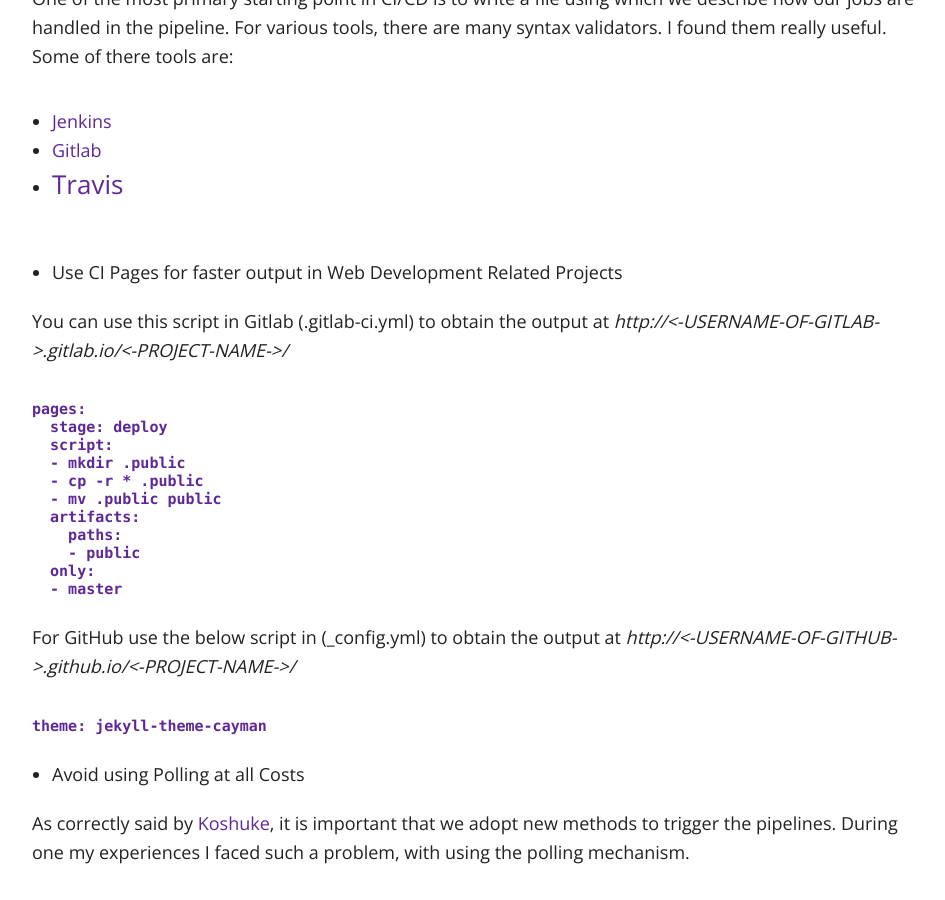
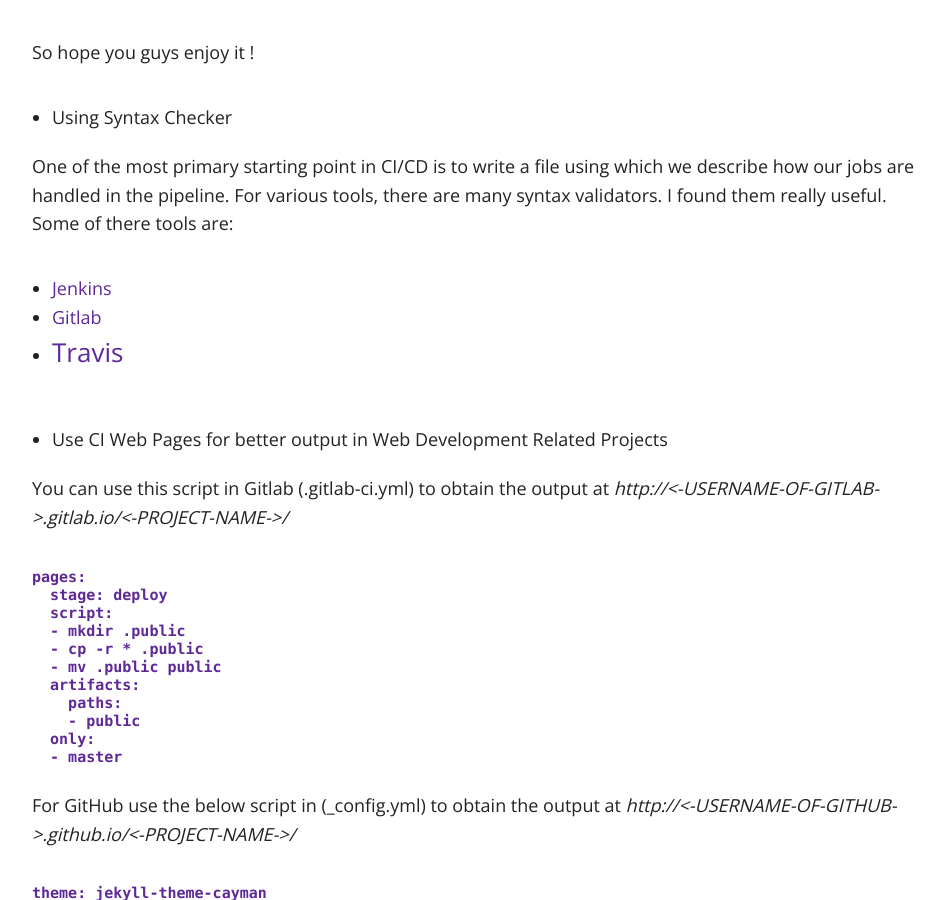
Before and after one commit to ramit05/myblog, a Jekyll site: the page built from _posts/2018-02-01-ci-cd-lessons-learned.md, in a window 1280 px wide and 900 px high, scrolled down 994 px. Shown: the whole window, without its empty margins (158-1103 px from the left). Built offline with Jekyll 4.4.1, drawn with Linux system fonts in a browser that asks for light colours; nearby versions of some CDN libraries; comment, search, counter and statistics services are not loaded.

`````diff
--- a/_posts/2018-02-01-ci-cd-lessons-learned.md
+++ b/_posts/2018-02-01-ci-cd-lessons-learned.md
@@ -8,19 +8,21 @@ excerpt: "Some immportant lessons learnt in CI/CD Journey"
 ---
 
 Hi Everyone,As Martin Fowler correctly explains :
-*Continuous Delivery is a software development discipline where you build software in such a way that the software can be released to production at any time.
-The primary goal of th process is to be production ready anytime and anywhere. During this journey, I had some reletive experiences and good practices that I developed. In this post I will be illustrating them in depth from a CI/CD admin perspective.*
+
+> Continuous Delivery is a software development discipline where you build software in such a way that the software can be released to production at any time.
+The primary goal of th process is to be production ready anytime and anywhere. During this journey, I had some reletive experiences and good practices that I developed. In this post I will be illustrating them in depth from a CI/CD admin perspective.
+
 So hope you guys enjoy it !
 
 * Using Syntax Checker
 
 One of the most primary starting point in CI/CD is to write a file using which we describe how our jobs are handled in the pipeline. For various tools, there are many syntax validators. I found them really useful. Some of there tools are:
 
-* [Jenkins](https://job-dsl.herokuapp.com/)
-* [Gitlab](https://gitlab.com/ci/lint)
-* [Travis](https://lint.travis-ci.org/)
+  - [Jenkins](https://job-dsl.herokuapp.com/)
+  - [Gitlab](https://gitlab.com/ci/lint)
+  - [Travis](https://lint.travis-ci.org/)
 
-* Use CI Pages for faster output in Web Development Related Projects
+* Use CI Web Pages for better output in Web Development Related Projects
 
 You can use this script in Gitlab (.gitlab-ci.yml) to obtain the output at
 *http://<-USERNAME-OF-GITLAB->.gitlab.io/<-PROJECT-NAME->/*
@@ -38,6 +40,7 @@ pages:
   only:
   - master
 ````
+
 For GitHub use the below script in (_config.yml) to obtain the output at
 *http://<-USERNAME-OF-GITHUB->.github.io/<-PROJECT-NAME->/*
 
`````
Also changed, not shown: other parts of _posts/2018-02-01-ci-cd-lessons-learned.md (+4 -0 lines).
